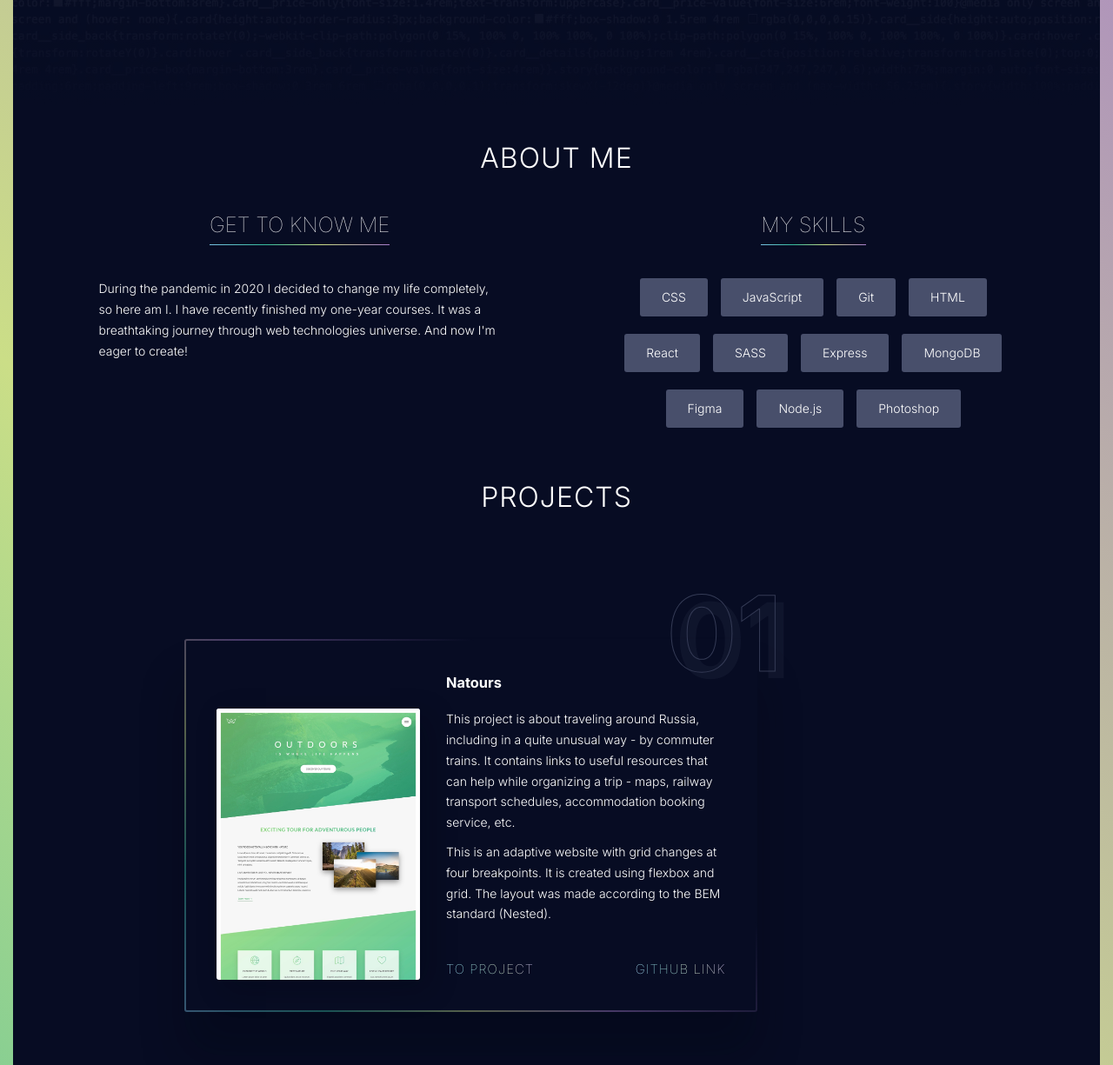
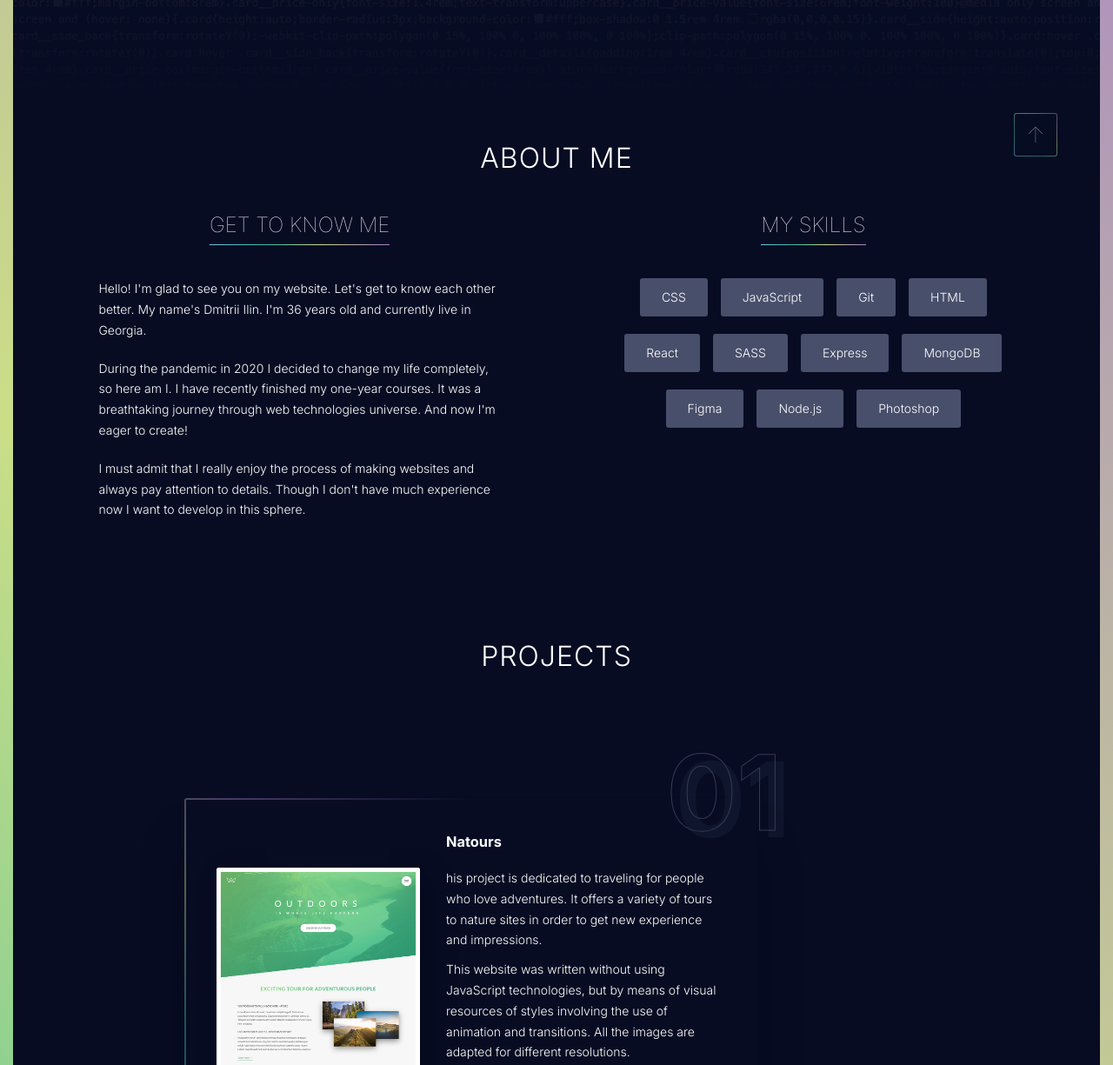
Before and after one commit to Ilin-Dmitry/portfolio, a website built with Parcel: page index.html in a window 1280 px wide. Shown: the part 580-1805 px from the top of the page at 87% size. Built offline with nearby package versions, Linux system fonts and the light colour scheme.

Commit message:
Add button up and change actual text

```diff
--- a/index.html
+++ b/index.html
@@ -14,7 +14,7 @@
 <body class="body">
     <div class="container">
 
-        <header class="header">
+        <header class="header" id="header">
             <div class="header__logo logo"></div>
             <ul class="header__nav">
                 <li><a href="#about" class="header__link">about</a></li>
@@ -35,10 +35,10 @@
 
         <section class="toknow">
             <h3 class="toknow__title title-3">Get to know me</h3>
-            <!-- <p class="toknow__text">Aliquam erat volutpat. Fusce sit amet risus ex. Donec dictum dignissim iaculis. Duis sapien erat, sodales ut orci id, aliquam porta purus. Maecenas tincidunt rhoncus viverra. Integer ut iaculis augue. </p> -->
-            <!-- <p class="toknow__text">Morbi porttitor risus augue, ac convallis ante pharetra ut. Quisque viverra fringilla leo id posuere. Aenean ultricies, lectus at mollis tincidunt, felis ligula scelerisque augue, vel consequat felis lectus id nulla. </p> -->
-            <!-- <p class="toknow__text">Maecenas placerat enim faucibus, venenatis ante sit amet, commodo ex. Pellentesque et orci semper, egestas lorem ut, pellentesque velit.</p> -->
+            <p class="toknow__text">Hello! I'm glad to see you on my website. Let's get to know each other better. My name's Dmitrii Ilin. I'm 36 years old and currently live in Georgia.</p>
             <p class="toknow__text">During the pandemic in 2020 I decided to change my life completely, so here am I. I have recently finished my one-year courses. It was a breathtaking journey through web technologies universe. And now I'm eager to create!</p>
+            <p class="toknow__text">I must admit that I really enjoy the process of making websites and always pay attention to details. Though I don't have much experience now I want to develop in this sphere.</p>
+
         </section>
 
         <section class="skills">
@@ -72,8 +72,8 @@
             </figure>
             <h3 class="project__title">Natours</h3>
             <div class="project__description">
-                <p>This project is about traveling around Russia, including in a quite unusual way - by commuter trains. It contains links to useful resources that can help while organizing a trip - maps, railway transport schedules, accommodation booking service, etc.</p>
-                <p>This is an adaptive website with grid changes at four breakpoints. It is created using flexbox and grid. The layout was made according to the BEM standard (Nested).</p>
+                <p>his project is dedicated to traveling for people who love adventures. It offers a variety of tours to nature sites in order to get new experience and impressions.</p>
+                <p>This website was written without using JavaScript technologies, but by means of visual resources of styles involving the use of animation and transitions. All the images are adapted for different resolutions.</p>
                 <div class="project__description-links">
                     <a href="https://ilin-dmitry.github.io/natourous/" target="_blank" class="project__description-link project__site-link">to project</a>
                     <a href="https://github.com/Ilin-Dmitry/natourous" target="_blank" class="project__description-link project__repo-link">Github link</a>
@@ -91,8 +91,8 @@
             </figure>
             <h3 class="project__title">Nexter</h3>
             <div class="project__description">
-                <p>This project is about traveling around Russia, including in a quite unusual way - by commuter trains. It contains links to useful resources that can help while organizing a trip - maps, railway transport schedules, accommodation booking service, etc.</p>
-                <p>This is an adaptive website with grid changes at four breakpoints. It is created using flexbox and grid. The layout was made according to the BEM standard (Nested).</p>
+                <p>This project is about selling and buying properties. It helps people choose the best apartments to match their needs and budget.</p>
+                <p>This website was written without using JavaScript technologies, but by means of visual resources of styles. Coding is based on SASS. It is created using grid layout.</p>
                 <div class="project__description-links">
                     <a href="https://ilin-dmitry.github.io/nexter/" target="_blank" class="project__description-link project__site-link">to project</a>
                     <a href="https://github.com/Ilin-Dmitry/nexter" target="_blank" class="project__description-link project__repo-link">Github link</a>
@@ -147,8 +147,8 @@
             </figure>
             <h3 class="project__title">Trillo</h3>
             <div class="project__description">
-                <p>This project is about traveling around Russia, including in a quite unusual way - by commuter trains. It contains links to useful resources that can help while organizing a trip - maps, railway transport schedules, accommodation booking service, etc.</p>
-                <p>This is an adaptive website with grid changes at four breakpoints. It is created using flexbox and grid. The layout was made according to the BEM standard (Nested).</p>
+                <p>This project is about making your trips as comfortable as possible. It offers to book tickets, cars and apartments for the best holidays.</p>
+                <p>This website was written without using JavaScript technologies, but by means of visual resources of styles. Coding is based on SASS. It is created using flex.</p>
                 <div class="project__description-links">
                     <a href="https://ilin-dmitry.github.io/trillo/" target="_blank" class="project__description-link project__site-link">to project</a>
                     <a href="https://github.com/Ilin-Dmitry/trillo" target="_blank" class="project__description-link project__repo-link">Github link</a>
@@ -157,7 +157,7 @@
         </article>
 
         <section class="cta" id="cta">
-            <p class="cta__text">Thanks for stopping by, I’m currently looking to join a new team of creative designers and developers. If you think we might be a good fit for one another, give me a call  or send me an email.</p>
+            <p class="cta__text">Thanks for your interest to my projects. I'm currently looking for a job in a big company or a small startup. If you like my works and think that we can successfully work together, please contact me.</p>
         </section>
 
         <footer class="footer">
@@ -168,6 +168,7 @@
                 <li> <a href="https://www.linkedin.com/in/dmitry-ilin-ab3593261/" target="_blank" class="footer__social-icon">LI</a></li>
             </ul>
         </footer>
+        <a class="button-up" href="#header">&uparrow;</a>
     </div>
 
     <script src="./scripts/scrollProjects.js"></script>
--- a/sass/_components.scss
+++ b/sass/_components.scss
@@ -585,3 +585,24 @@
     mask-image: url(../img/logo.svg);
     mask-size: cover;
 }
+
+.button-up:link,
+.button-up:visited {
+    width: 5rem;
+    height: 5rem;
+    background: linear-gradient(var(--color-primary), var(--color-primary)) padding-box,
+                var(--gradient-main) border-box;
+    border: 1px solid transparent;
+    border-radius: 3px;
+    position: fixed;
+    bottom: 5%;
+    right: 5%;
+    display: flex;
+    justify-content: center;
+    align-items: center;
+    font-size: 2.5rem;
+    font-weight: 100;
+    color: var(--color-white);
+    text-decoration: none;
+    opacity: .5;
+}
```
Also changed, not shown: css/style.css.
